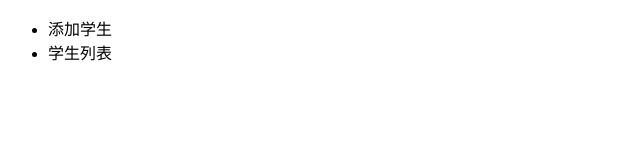
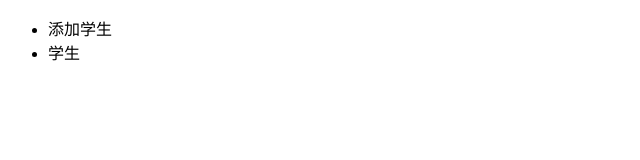
Before and after one commit to 5211314qm/etoak, a plain HTML site: page index.html in a window 1280 px wide. Shown: the full height of the page, 0-640 px from the left. Drawn offline with Linux system fonts and the light colour scheme.

Commit message:
修复bug完成

```diff
--- a/index.html
+++ b/index.html
@@ -6,7 +6,7 @@
 	<body>
 		<ul>
 			<li>添加学生</li>
-			<li>学生列表</li>
+			<li>学生</li>
 		</ul>
 	</body>
 </html>
```
